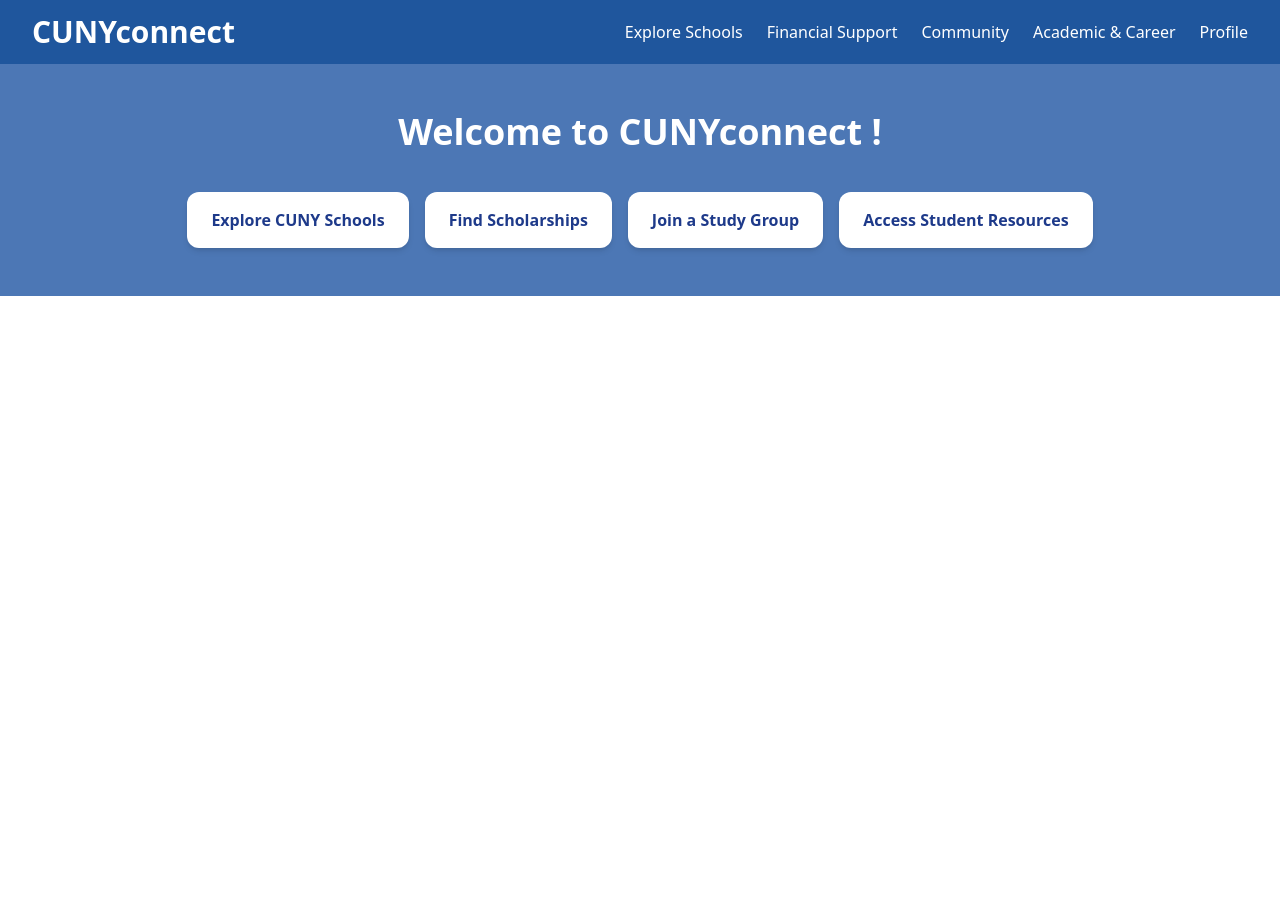
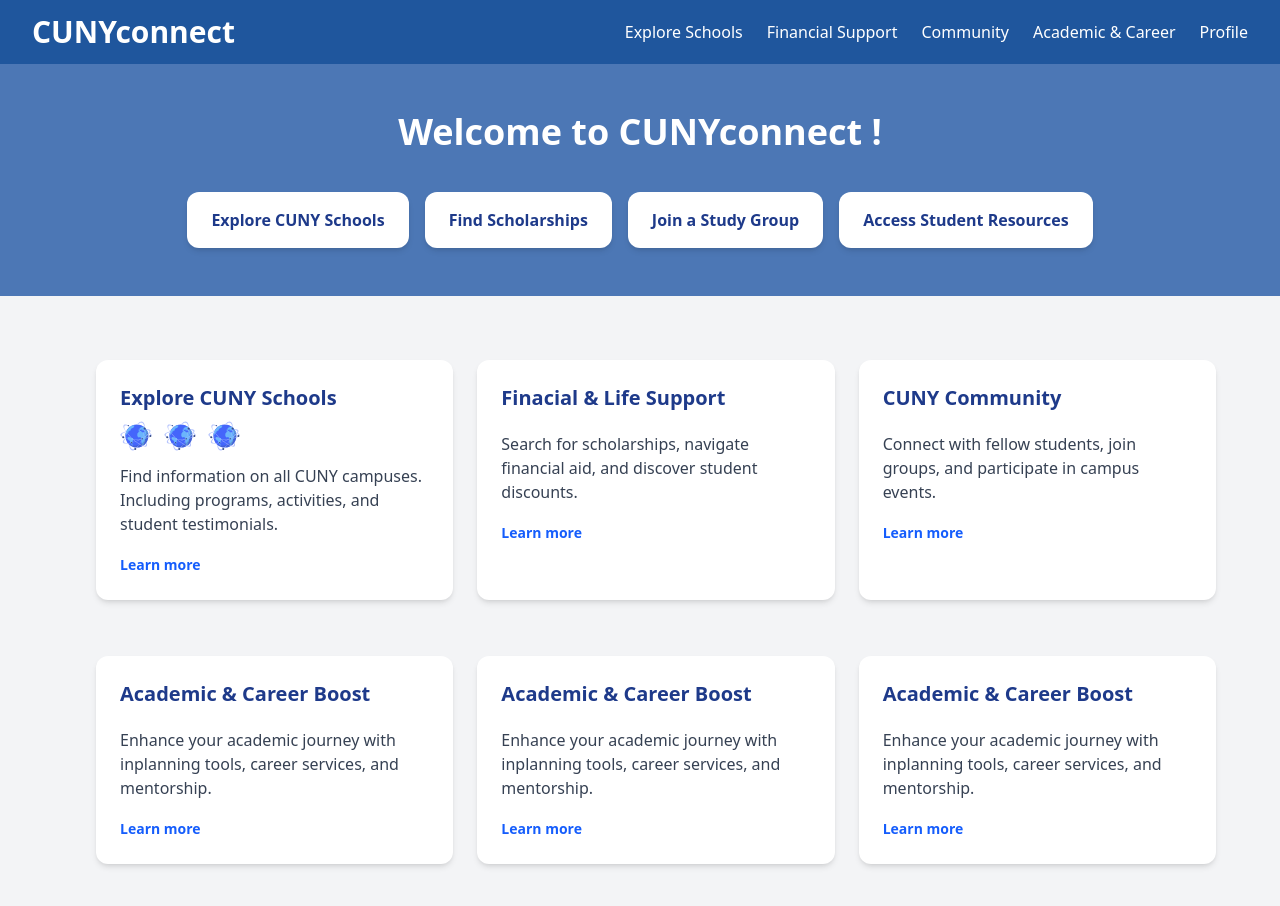
Before and after one commit to wahabahmed25/CUNYconnect, a React (Vite) app in the folder frontend/: page /dashboard in a window 1280 px wide. Shown: the top 906 px of the page. Before the commit the page ends 800 px from the top, so only its background shows below. Built offline with nearby package versions, Linux system fonts and the light colour scheme; no server answers; the HTML template or start-up script is replaced by a standard one.

Commit message:
created reusable card component which is used in dashboard

```diff
--- /dev/null
+++ b/frontend/src/components/cards/CardOne.tsx
@@ -0,0 +1,44 @@
+//card component used in dashboard to display website categories
+import type React from "react";
+import { Link } from "react-router-dom";
+
+interface CardProp {
+  title: string;
+  description: string;
+  image?: (React.ReactNode | string)[];
+  link: string;
+}
+
+//text-[#1e3a8a]
+const CardOne = ({ title, description, image, link }: CardProp) => {
+  return (
+    <div className="bg-white shadow-md rounded-xl p-6 w-full m-4 max-w-md hover:scale-[1.02] transition-transform duration-200">
+      <h1 className="text-xl font-bold text-[#1e3a8a] mb-2">{title}</h1>
+
+      {image && (
+        <div className="flex gap-3 mb-3">
+          {image.map((img, index) =>
+            typeof img === "string" ? (
+              <img key={index} src={img} alt="icon" className="w-8 h-8" />
+            ) : (
+              <div key={index} className="text-2xl text-[#1e3a8a]">
+                {img}
+              </div>
+            )
+          )}
+        </div>
+      )}
+
+      <p className="text-gray-700 mb-4">{description}</p>
+
+      <Link
+        to={link}
+        className="text-sm font-semibold text-blue-600 hover:underline"
+      >
+        Learn more
+      </Link>
+    </div>
+  );
+};
+
+export default CardOne;
--- a/frontend/src/pages/DashboardPage.tsx
+++ b/frontend/src/pages/DashboardPage.tsx
@@ -1,15 +1,58 @@
 import NavBarTwo from "../components/nav bars/NavBarTwo";
 // import UserProfile from "../components/user profile/UserProfile";
 import SectionOne from "../components/dashboard components/SectionOne";
+import CardOne from "../components/cards/CardOne";
+import ExploreIcon from "../icons/explore.svg";
 const DashboardPage = () => {
   return (
-    <div>
-        <NavBarTwo />
-        <SectionOne />
-        {/* <UserProfile /> */}
+    <div className="bg-gray-100 min-h-screen">
+      <NavBarTwo />
+      <SectionOne />
 
+      {/* <UserProfile /> */}
+
+      <div className="max-w-6xl mx-auto px-4 py-12">
+        <div className="grid grid-cols-1 sm:grid-cols-2 lg:grid-cols-3 gap-6">
+          <CardOne
+            title="Explore CUNY Schools"
+            image={[ExploreIcon, ExploreIcon, ExploreIcon]}
+            description="Find information on all CUNY campuses. Including programs, activities, and student testimonials."
+            link="/explore"
+          />
+          <CardOne
+            title="Finacial & Life Support"
+            image={[]}
+            description="Search for scholarships, navigate financial aid, and discover student discounts."
+            link="/scholarships"
+          />
+          <CardOne
+            title="CUNY Community"
+            image={[]}
+            description="Connect with fellow students, join groups, and participate in campus events."
+            link="/study-groups"
+          />
+          <CardOne
+            title="Academic & Career Boost"
+            image={[]}
+            description="Enhance your academic journey with inplanning tools, career services, and mentorship."
+            link="/resources"
+          />
+          <CardOne
+            title="Academic & Career Boost"
+            image={[]}
+            description="Enhance your academic journey with inplanning tools, career services, and mentorship."
+            link="/resources"
+          />
+          <CardOne
+            title="Academic & Career Boost"
+            image={[]}
+            description="Enhance your academic journey with inplanning tools, career services, and mentorship."
+            link="/resources"
+          />
+        </div>
+      </div>
     </div>
-  )
-}
+  );
+};
 
-export default DashboardPage
+export default DashboardPage;
--- a/frontend/src/pages/HomePage.tsx
+++ b/frontend/src/pages/HomePage.tsx
@@ -1,8 +1,13 @@
 //first thing use sees when goes on website (intruction to site)
+import ExploreIcon from "../icons/explore.svg"
 const HomePage = () => {
   return (
     <div>
       Home page
+      <img
+        src={ExploreIcon}
+        alt="explore"
+      />
     </div>
   )
 }
```
Also changed, not shown: frontend/src/icons/explore.svg (added).
